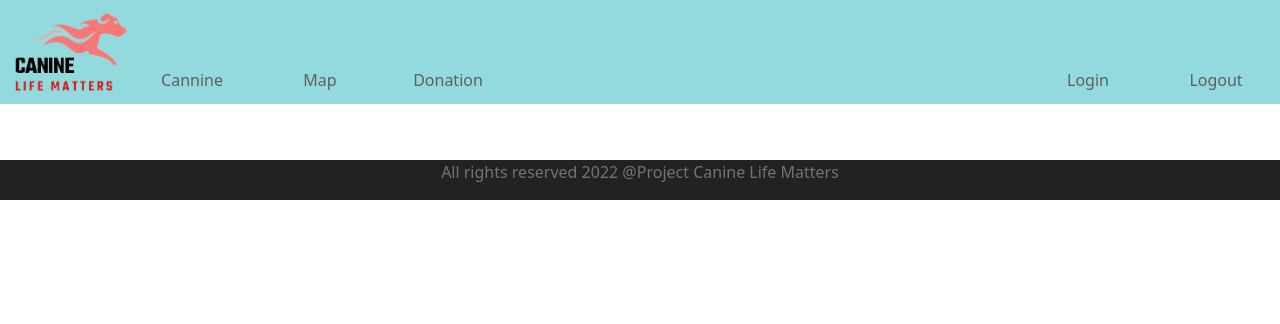
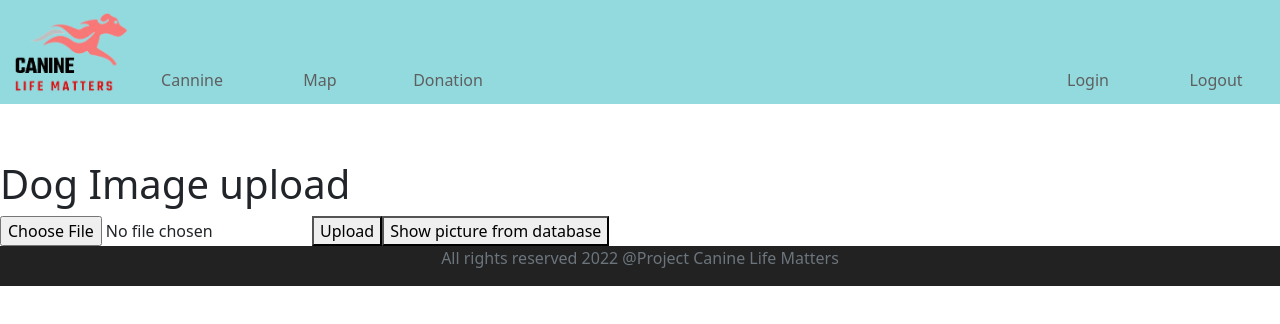
Before and after one commit to JinChin02/CanineLifeMatter, a React (Create React App) app: page /imageUpload in a window 1280 px wide. Shown: the top 324 px of the page. Built offline with nearby package versions, Linux system fonts and the light colour scheme.

Commit message:
Create the upload image page in react

```diff
--- a/package.json
+++ b/package.json
@@ -3,6 +3,8 @@
   "version": "0.1.0",
   "private": true,
   "dependencies": {
+    "@cloudinary/react": "^1.4.1",
+    "@cloudinary/url-gen": "^1.8.0",
     "@fortawesome/fontawesome-svg-core": "^6.1.1",
     "@fortawesome/free-regular-svg-icons": "^6.1.1",
     "@fortawesome/free-solid-svg-icons": "^6.1.1",
--- a/src/App.js
+++ b/src/App.js
@@ -4,6 +4,7 @@ import Footer from './components/Footer.jsx';
 import Login from './components/Login';
 import Registration from './components/Registration';
 import {BrowserRouter as Router, Routes , Route} from 'react-router-dom';
+import ImageUpload from './components/ImageUpload';
 
 function App() {
 
@@ -15,6 +16,7 @@ function App() {
           <Route path="/" element={<Login/>} />
           <Route path="/login" element={<Login/>} />
           <Route path="/register" element={<Registration/>} />
+          <Route path='/imageUpload' element={<ImageUpload/>}/>
         </Routes>
         <Footer/>
       </Router>
--- /dev/null
+++ b/src/components/ImageUpload.jsx
@@ -0,0 +1,77 @@
+import React, { Component} from "react";
+import axios from "axios";
+
+class DisplayImage extends Component {
+
+
+  constructor(props) {
+    super(props);
+    this.state = {
+      image: null,
+      imageURL: null
+    };
+
+   // if we are using arrow function binding in not required
+   //  this.onImageChange = this.onImageChange.bind(this);
+  }
+
+
+
+  onImageChange = event => {
+    if (event.target.files && event.target.files[0]) {
+      let img = event.target.files[0];
+      this.setState({
+        image: img,
+      });
+    }
+  };
+
+
+  onClickUpload=(event)=>{
+
+    const data = new FormData()
+    data.append("file", this.state.image)
+    data.append("upload_preset", "DB4495")
+    data.append("cloud_name","dlbwhvhsg")
+
+
+    axios.post("https://api.cloudinary.com/v1_1/dlbwhvhsg/image/upload",data)
+    .then((res)=> this.uploadImageUrl(res.data.secure_url))
+    .catch(e=>console.log(e.message) )
+  }
+
+   uploadImageUrl = (url)=>{
+    console.log(url);
+    axios.post("http://localhost:8080/uploadImage/dog/44", url)
+    .then((res)=>console.log(res.data))
+    .catch(e=>console.log(e.message))
+  }
+
+  getDogImage = () =>{
+    axios.get("http://localhost:8080/getDog/44")
+    .then((res)=>this.setImage(decodeURIComponent(res.data.dogURL)))
+  }
+
+  setImage=(url)=>{
+    // let decodeURL= decodeURI(url);
+    console.log(url.slice(0,-1));
+    this.setState({imageURL:url.slice(0,-1)});
+  }
+
+  render() {
+    return (
+      <div>
+        <div>
+          <div>
+            <h1>Dog Image upload</h1>
+            <input type="file" name="myImage" onChange={this.onImageChange}/>
+            <button onClick={this.onClickUpload}>Upload</button>
+            <button onClick={this.getDogImage} >Show picture from database</button>
+            {this.state.imageURL!=null&&<img src={this.state.imageURL} alt="no"></img>}
+          </div>
+        </div>
+      </div>
+    );
+  }
+}
+export default DisplayImage;
--- a/src/components/Login.jsx
+++ b/src/components/Login.jsx
@@ -27,7 +27,6 @@ class Login extends Component{
             console.log(res)
             this.setState({signinSuccess: true},() => console.log(this.state.signinSuccess))
         }
-
     }
 
     render(){
```
Also changed, not shown: 1 other file (tests, documents, lock files or other folders).
